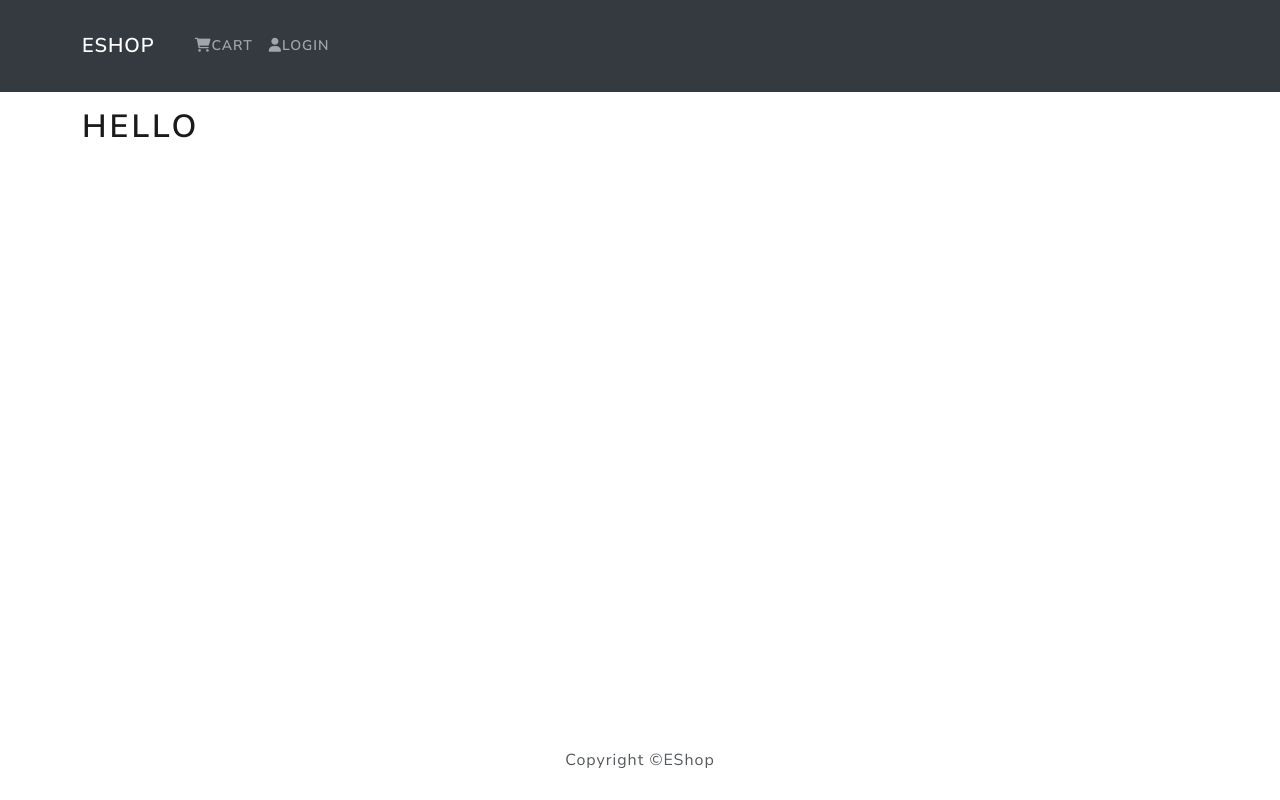
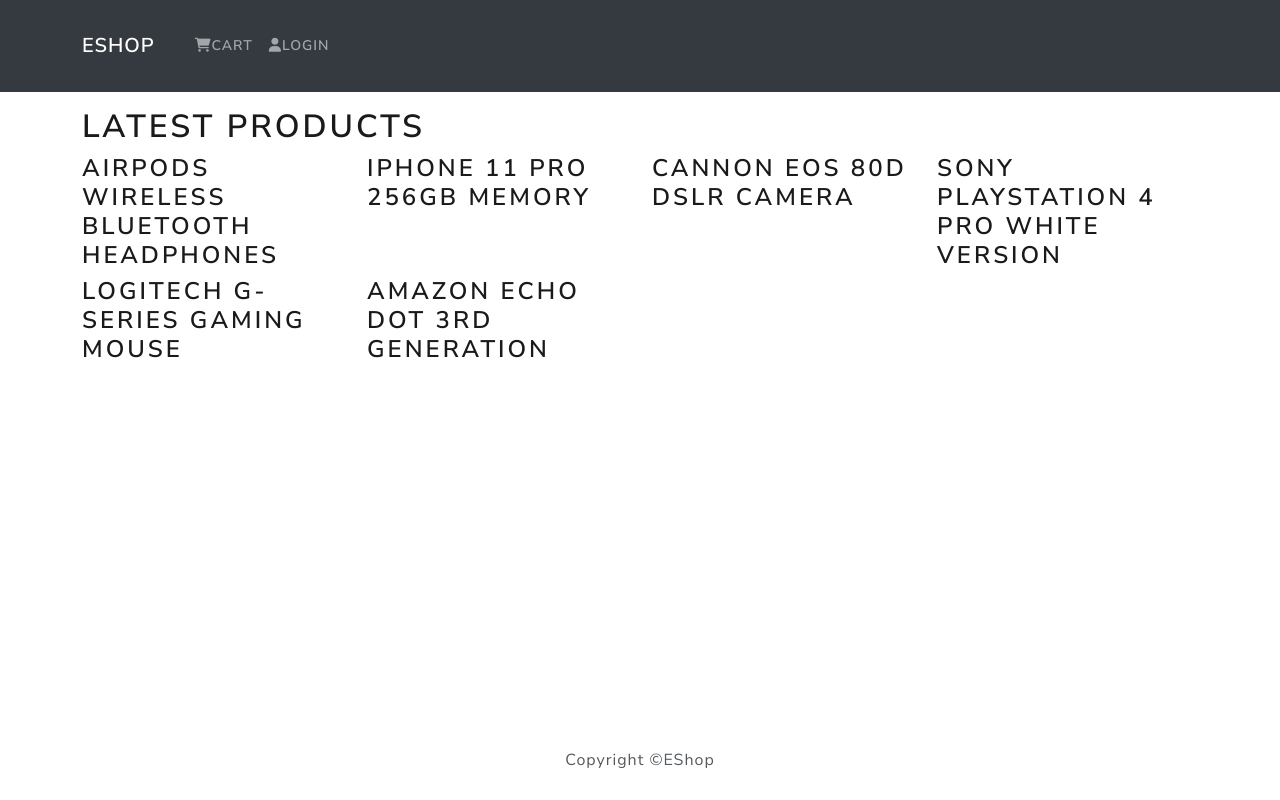
Before and after one commit to chuxyz/eshop-frontend, a React (Create React App) app: page / in a window 1280 px wide. Built offline with nearby package versions, Linux system fonts and the light colour scheme.

Commit message:
Add HomeScreen and load dummy data

```diff
--- a/src/App.js
+++ b/src/App.js
@@ -2,6 +2,7 @@
 
 import Header from './components/Header'
 import Footer from './components/Footer'
+import Homescreen from './screens/HomeScreen'
 
 function App() {
   return (
@@ -9,7 +10,7 @@
       <Header />
       <main className='py-3'>
         <Container>
-          <h1>Hello</h1>
+          <Homescreen/>
         </Container>
       </main>
       <Footer/>
--- /dev/null
+++ b/src/screens/HomeScreen.js
@@ -0,0 +1,21 @@
+import React from 'react'
+import { Row, Col } from 'react-bootstrap'
+
+import products from '../products'
+
+function HomeScreen() {
+  return (
+      <div>
+          <h1>Latest products</h1>
+          <Row>
+              {products.map(product => (
+                  <Col sm={12} md={6} lg={4} xl={3}>
+                      <h3>{product.name}</h3>
+                  </Col>
+              ))}
+          </Row>
+      </div>
+  )
+}
+
+export default HomeScreen
```
